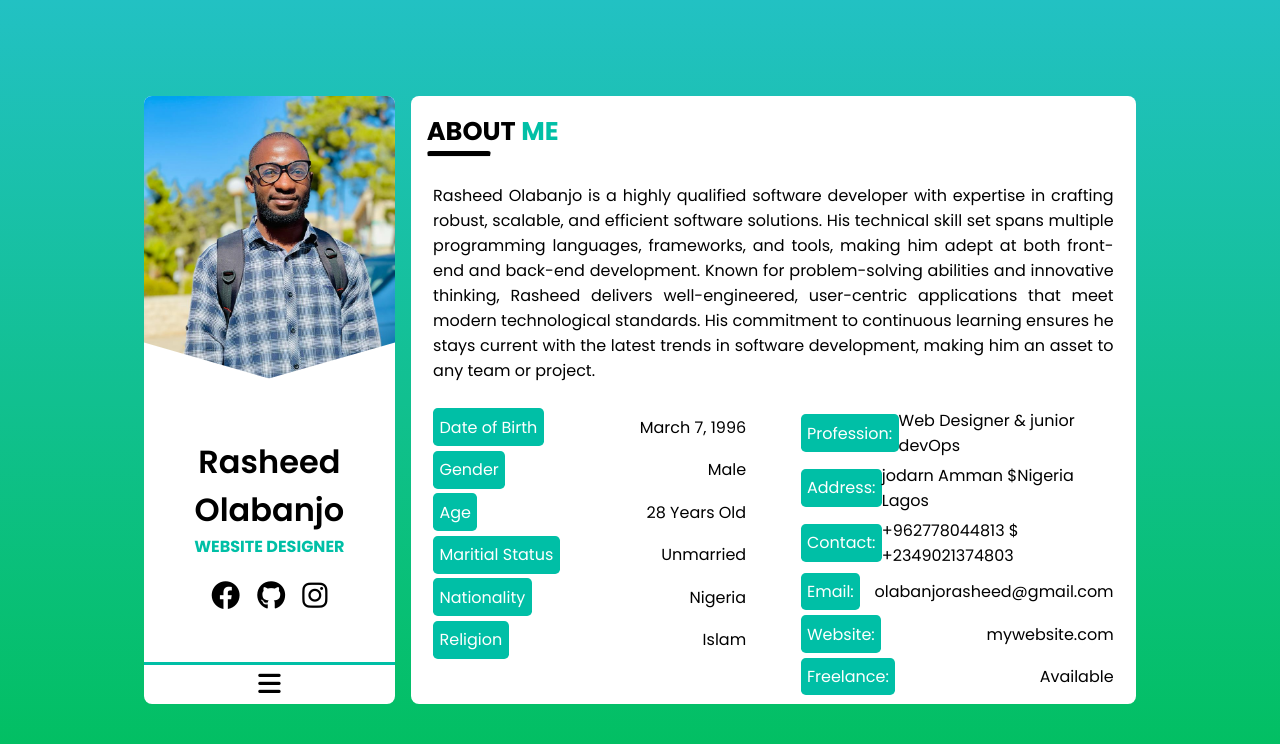
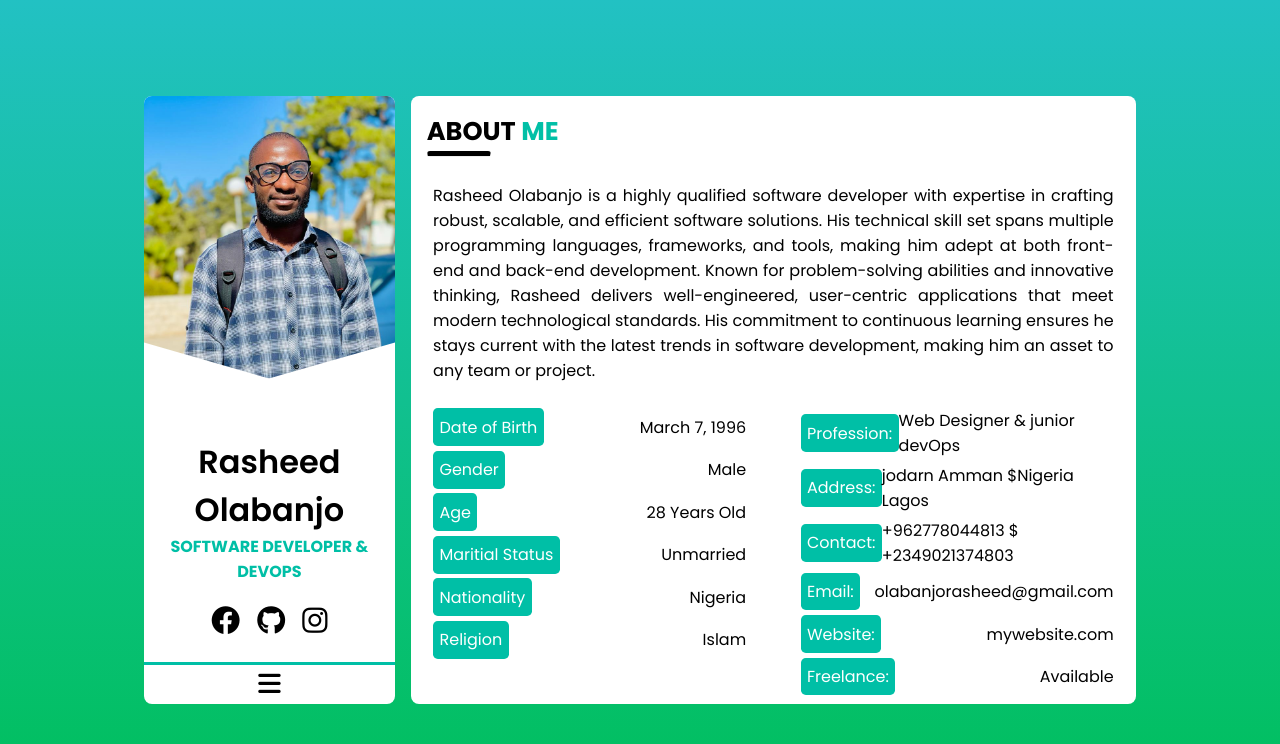
Before and after one commit to raymon333/portfolio, a plain HTML site: page my-portfolio/index.html in a window 1280 px wide. Drawn offline with Linux system fonts and the light colour scheme.

Commit message:
new modification

```diff
--- a/my-portfolio/index.html
+++ b/my-portfolio/index.html
@@ -60,7 +60,7 @@
             <div class="sidebar_content">
                 <!-- Long name can be applied so easily -->
                 <h1>Rasheed Olabanjo</h1>
-                <p>Website Designer</p>
+                <p>Software Developer & DevOps</p>
                 <!-- Social Medias -->
                 <div class="social_media">
                     <a href="https://www.facebook.com/rasheed.olabanjo.2024?mibextid=ZbWKwL"><i class="fab fa-facebook"></i></a>
```
Also changed, not shown: my-portfolio/resume.html (+1 -1 lines).
